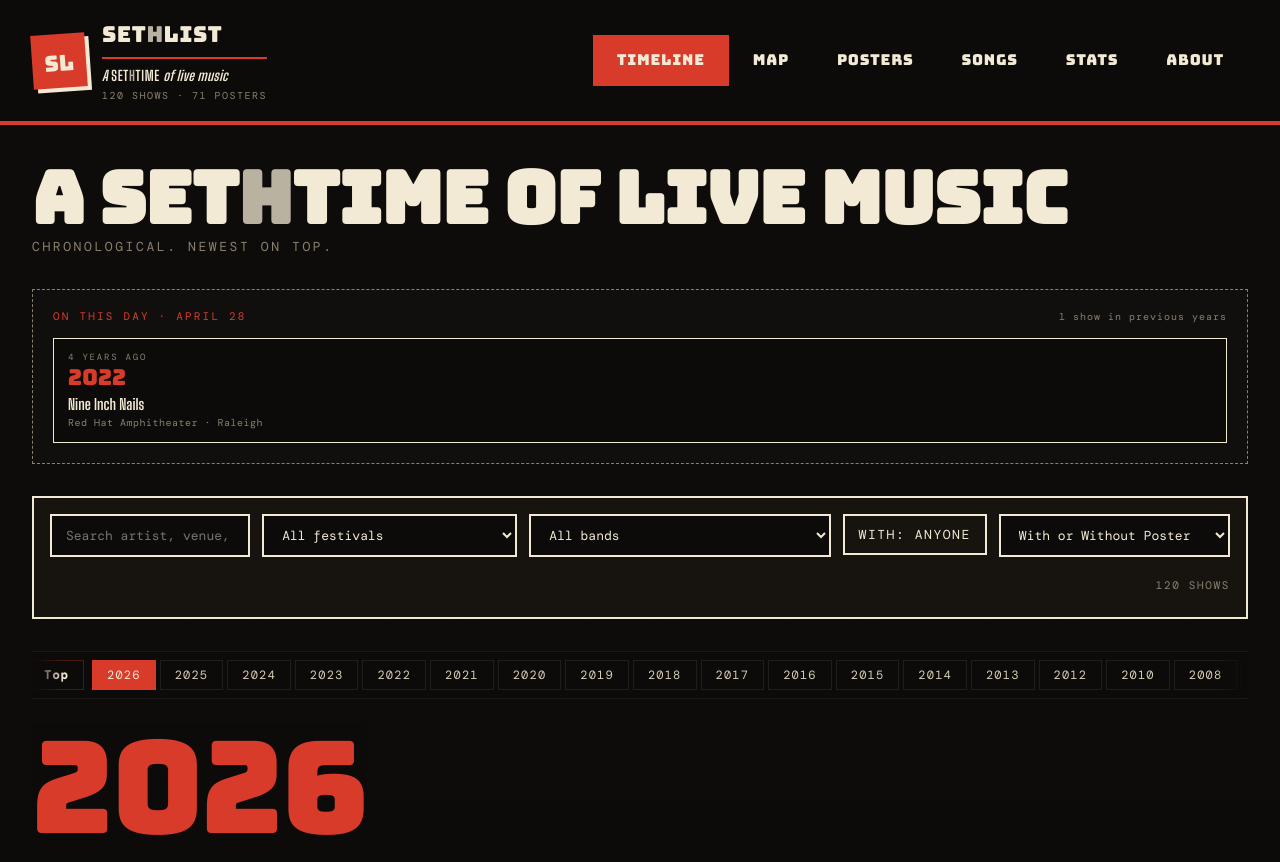
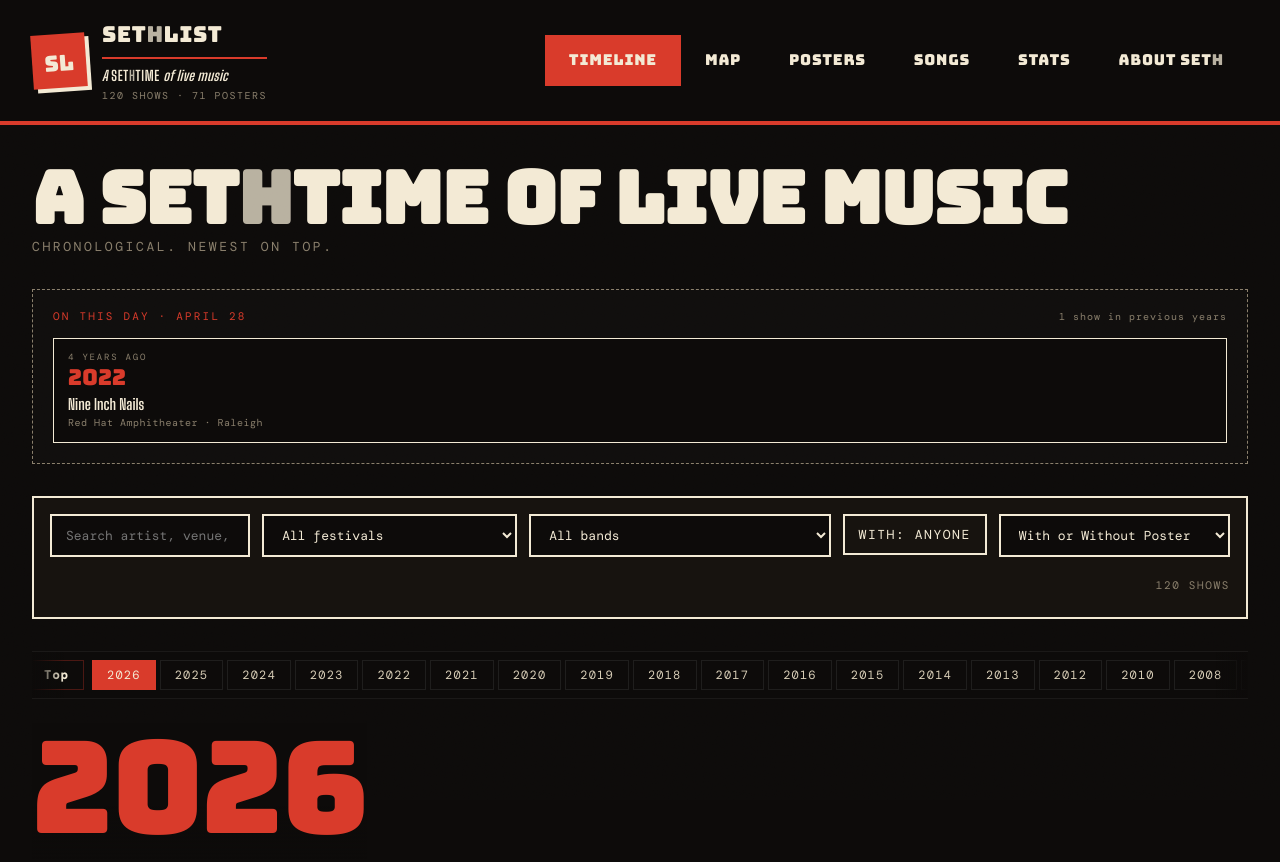
Before and after one commit to sethkn1/sethlist, a plain HTML site: page index.html in a window 1280 px wide. Shown: the top 862 px of the page. Drawn offline with nearby package versions, Linux system fonts and the light colour scheme.

Commit message:
Nav: About → ABOUT SETH with the dimmed-H treatment

```diff
--- a/index.html
+++ b/index.html
@@ -64,7 +64,7 @@
       <a href="#/posters" data-view="posters">Posters</a>
       <a href="#/songs" data-view="songs">Songs</a>
       <a href="#/stats" data-view="stats">Stats</a>
-      <a href="#/about" data-view="about">About</a>
+      <a href="#/about" data-view="about">About Set<span class="brand-h">H</span></a>
     </nav>
   </div>
 </header>
```
